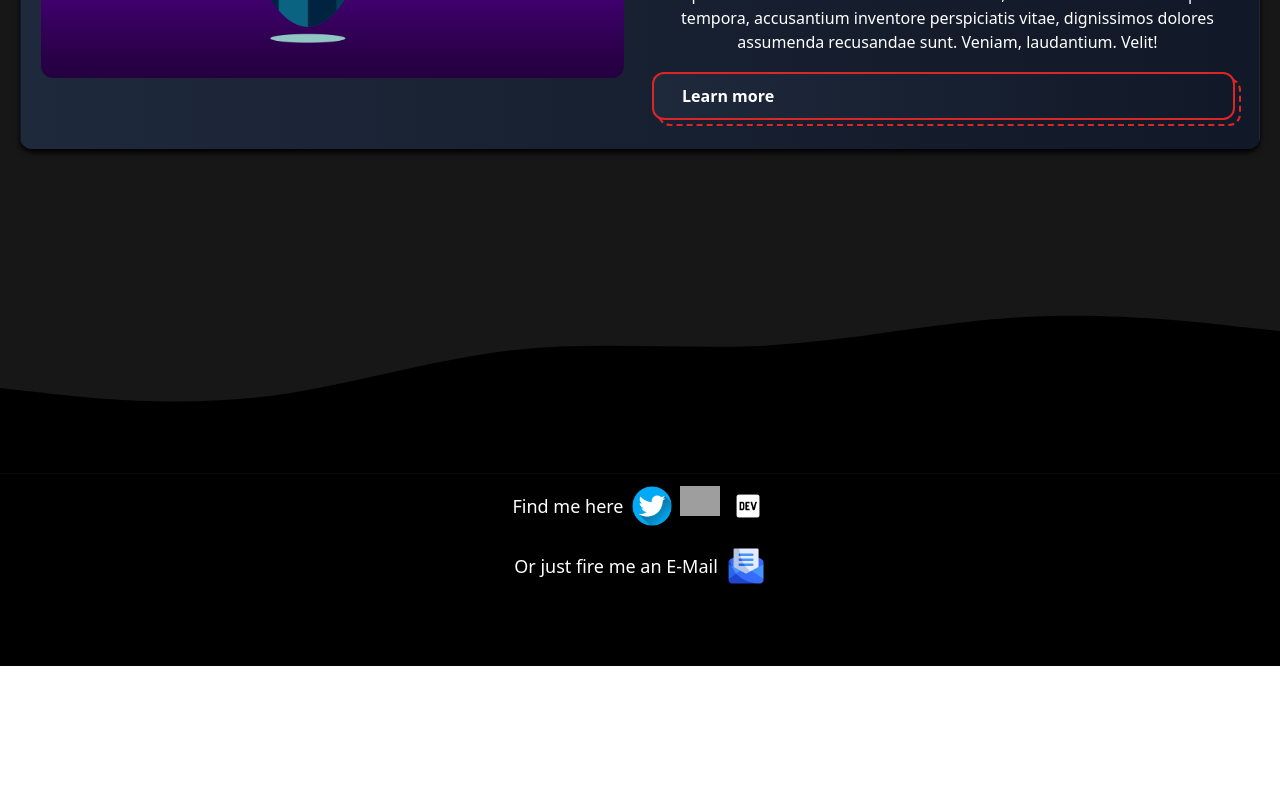
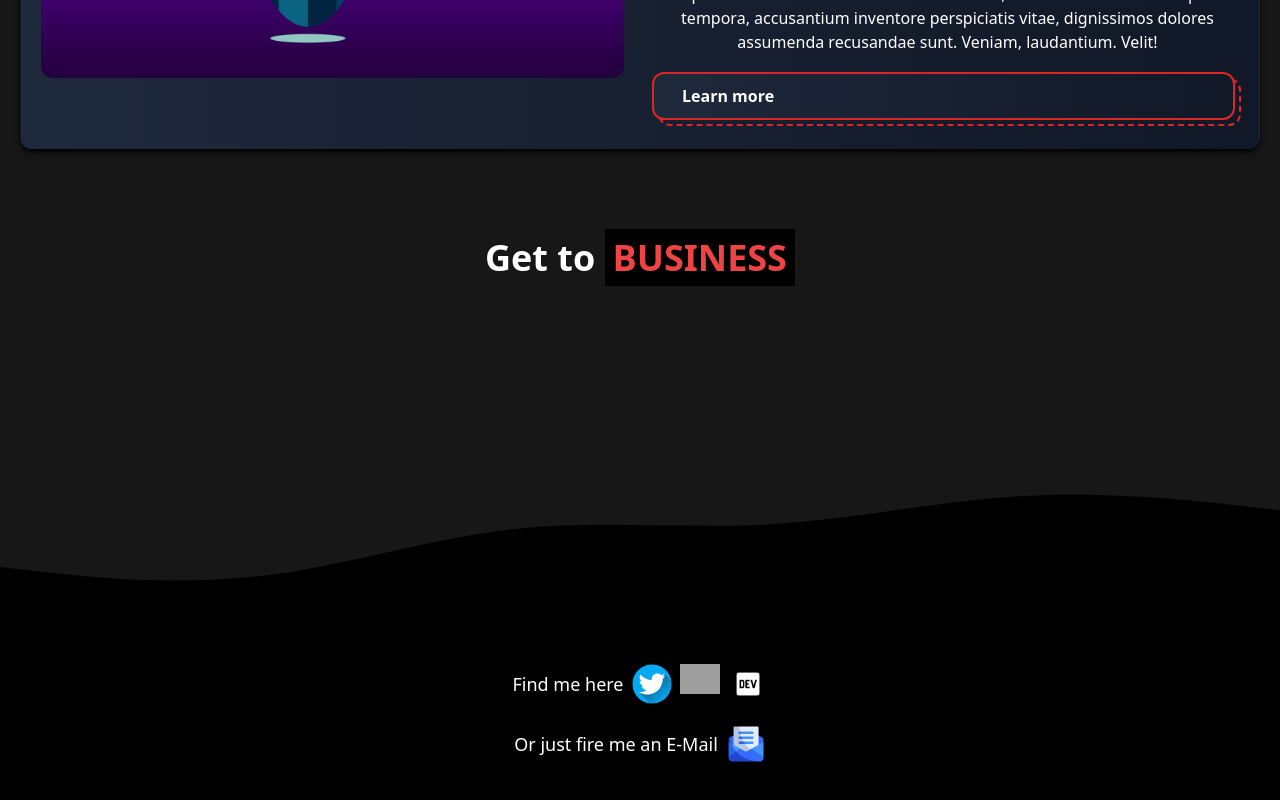
Before and after one commit to MooseSaeed/energy-media, a Vue app: page / in a window 1280 px wide. Shown: the part 2369-3169 px from the top of the page. Before the commit the page ends 3035 px from the top, so only its background shows below. Built offline with nearby package versions, Linux system fonts and the light colour scheme; grey boxes are pictures that could not be loaded.

Commit message:
get to business

```diff
--- a/src/components/Aboutus.vue
+++ b/src/components/Aboutus.vue
@@ -56,7 +56,9 @@
                 >
                   <div></div>
 
-                  <Secondarybtn class="mt-4"> Learn more </Secondarybtn>
+                  <Secondarybtn class="mt-4 cursor-pointer">
+                    Learn more
+                  </Secondarybtn>
                 </footer>
               </div>
             </div>
--- /dev/null
+++ b/src/components/Gettobusiness.vue
@@ -0,0 +1,24 @@
+<template>
+  <section class="text-center py-10">
+    <h2
+      id="gettobusiness"
+      class="text-white text-4xl font-bold leading-relaxed mb-10"
+    >
+      Get to <span class="bg-black px-2 py-1 text-red-500">BUSINESS</span>
+    </h2>
+  </section>
+</template>
+
+<script>
+import Secondarybtn from "./Secondarybtn.vue";
+import Card from "./Card.vue";
+
+export default {
+  components: {
+    Secondarybtn,
+    Card,
+  },
+};
+</script>
+
+<style></style>
--- a/src/views/HomeView.vue
+++ b/src/views/HomeView.vue
@@ -17,6 +17,7 @@
   <main>
     <Projects />
     <Aboutus />
+    <Gettobusiness />
   </main>
   <footer>
     <Footer />
@@ -29,6 +30,7 @@ import Vidbg from "../components/Vidbg.vue";
 import Projects from "../components/Projects.vue";
 import Footer from "../components/Footer.vue";
 import Aboutus from "../components/Aboutus.vue";
+import Gettobusiness from "../components/Gettobusiness.vue";
 export default {
   name: "Homepage",
   components: {
@@ -37,6 +39,7 @@ export default {
     Projects,
     Footer,
     Aboutus,
+    Gettobusiness,
   },
 };
 </script>
```
